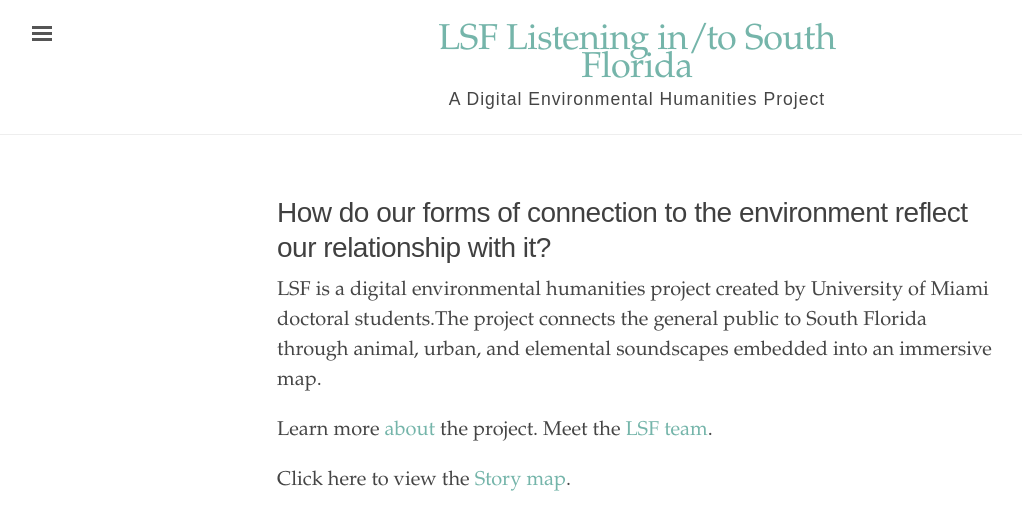
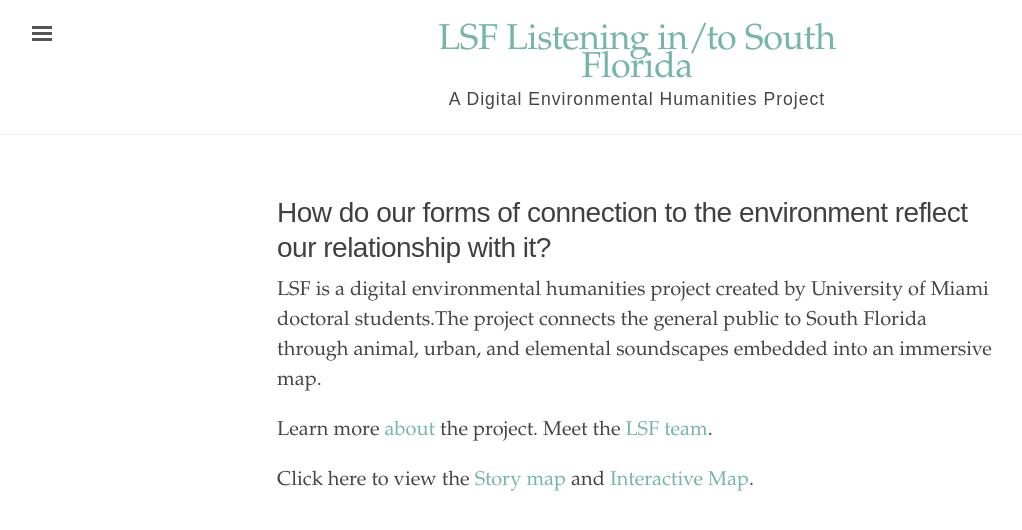
Before and after one commit to rm4-25/lsf_3, a Jekyll site: the page built from index.html, in a window 1280 px wide. Shown: the top 530 px of the page, without its empty margins (3-1025 px from the left). Built offline with Jekyll 4.4.1, drawn with Linux system fonts in a browser that asks for light colours.

Commit message:
Update index.html
Added interactive map link.

```diff
--- a/index.html
+++ b/index.html
@@ -13,5 +13,5 @@
    Learn more <a href="https://rm4-25.github.io/lsf_3/About/">about</a> the project. Meet the <a href="https://rm4-25.github.io/lsf_3/LSF%20Team/">LSF team</a>.
 </p>
 <p>
-  Click here to view the <a href="https://rm4-25.github.io/lsf_3/Story%20Map/">Story map</a>.
+  Click here to view the <a href="https://rm4-25.github.io/lsf_3/Story%20Map/">Story map</a> and <a href="https://rm4-25.github.io/lsf_3/Interactive%20Map/">Interactive Map</a>.
 </p>
```
